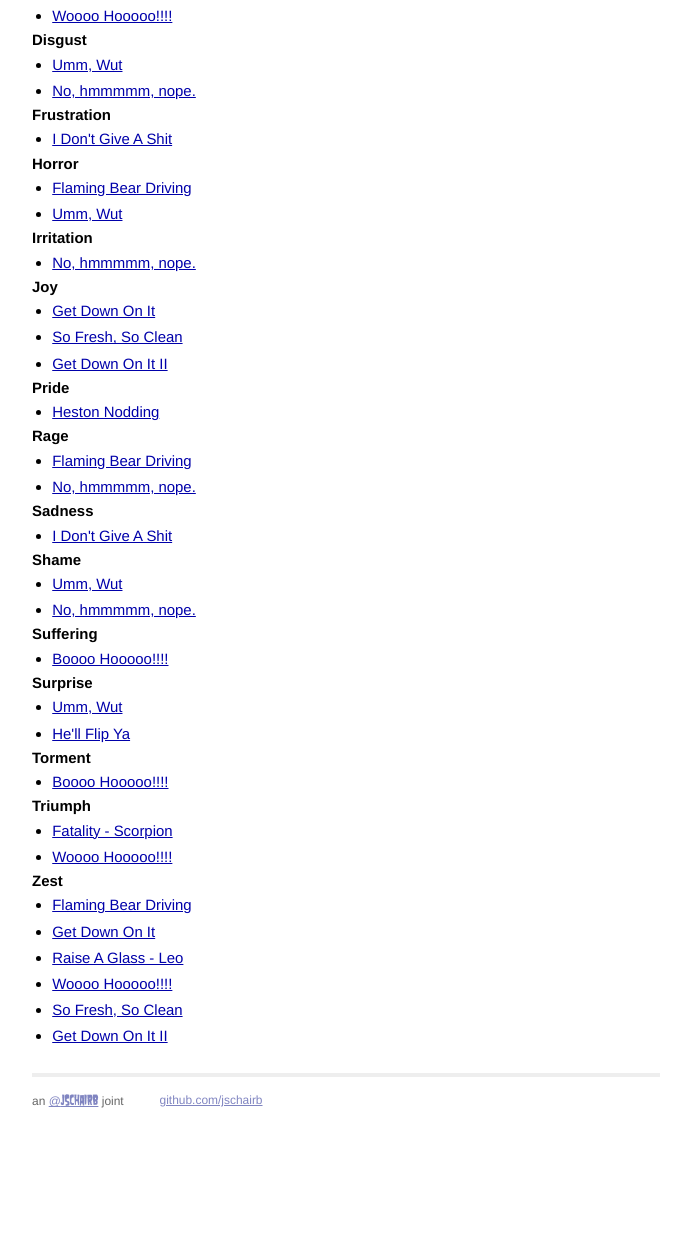
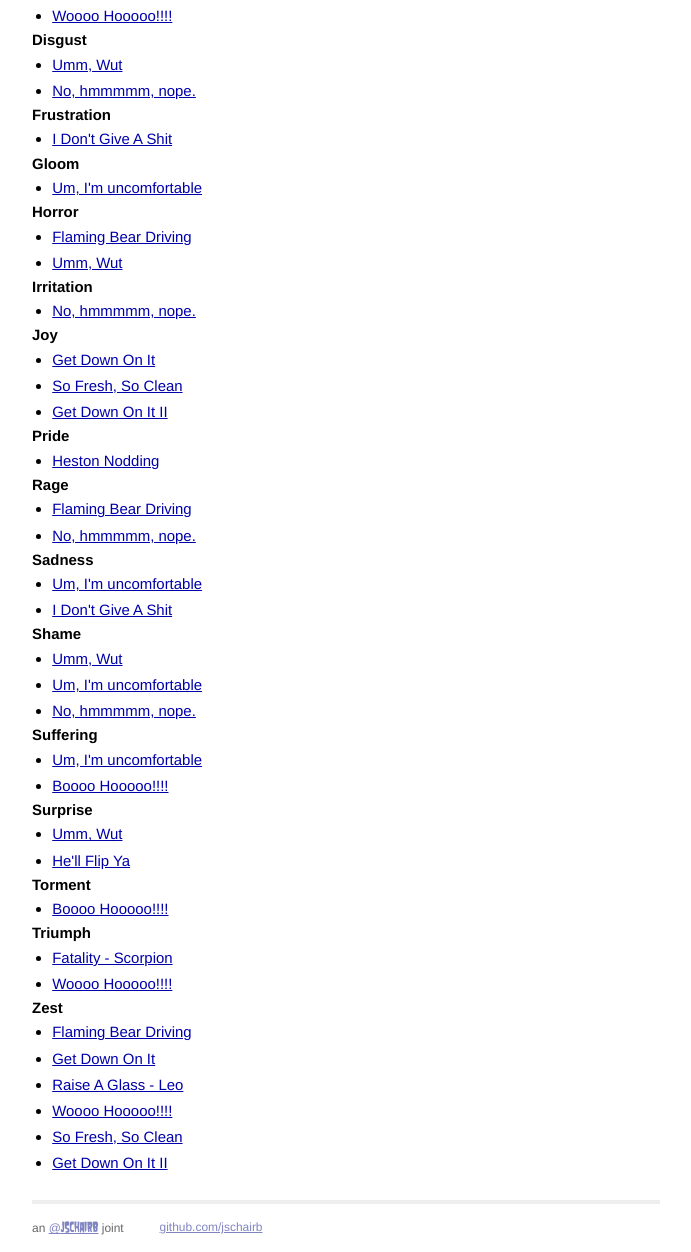
Before and after one commit to jschairb/zeitgeist, a Jekyll site: the page built from index.html, in a window 1280 px wide. Shown: the part 322-1574 px from the top of the page, without its empty margins (294-985 px from the left). Built offline with Jekyll 4.4.1, drawn with Linux system fonts in a browser that asks for light colours; Markdown is read by kramdown in place of the engine named in the settings; before the commit the page ends 1447 px from its top, so only the background shows below that.

Commit message:
NORBIT UNCOMFORTABLE

```diff
--- a/_data/categories.yaml
+++ b/_data/categories.yaml
@@ -13,6 +13,8 @@ Disgust:
   - robert-downey-nope
 Frustration:
   - red-don-t-give-a-shit
+Gloom:
+  - norbit-uncomfortable
 Horror:
   - flaming-bear
   - jesse-disbelief
@@ -28,11 +30,14 @@ Rage:
   - flaming-bear
   - robert-downey-nope
 Sadness:
+  - norbit-uncomfortable
   - red-don-t-give-a-shit
 Shame:
   - jesse-disbelief
+  - norbit-uncomfortable
   - robert-downey-nope
 Suffering:
+  - norbit-uncomfortable
   - osu-fans-boohoo
 Surprise:
   - jesse-disbelief
--- a/_data/images.yaml
+++ b/_data/images.yaml
@@ -25,6 +25,9 @@ leo-toast:
 leo-woohoo:
   file: leo-woohoo.gif
   name: Woooo Hooooo!!!!
+norbit-uncomfortable:
+  file: norbit-uncomfortable.gif
+  name: "Um, I'm uncomfortable"
 osu-fans-boohoo:
   file: osu-fans-boo-hoo.gif
   name: Boooo Hooooo!!!!
```
Also changed, not shown: images/norbit-uncomfortable.gif (added).
